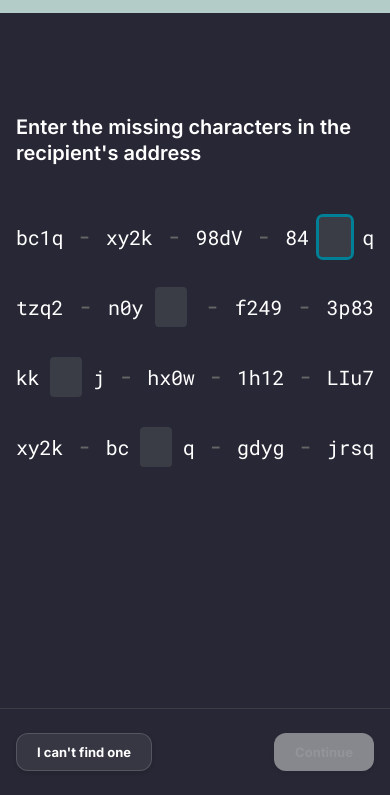
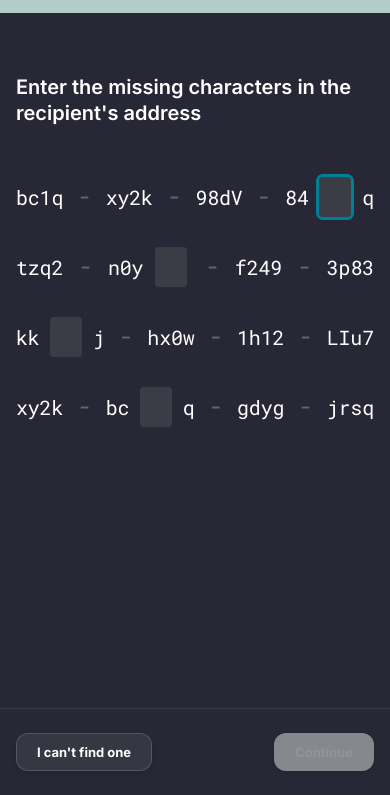
Before and after one commit to klopez4212/bitkeysecure, a plain HTML site: page index.html in a window 390 px wide. Both pictures are taken after a click on the button "Yes, it's correct". Shown: the part 49-844 px from the top of the page. Drawn offline with nearby package versions, Linux system fonts and the light colour scheme.

Commit message:
Update mobile styles

```diff
--- a/styles.css
+++ b/styles.css
@@ -574,7 +574,7 @@ nav {
 }
 
 #addressVerification {
-    margin-top: -40px;
+    margin-top: -80px;
     position: relative;
 
 }
```
